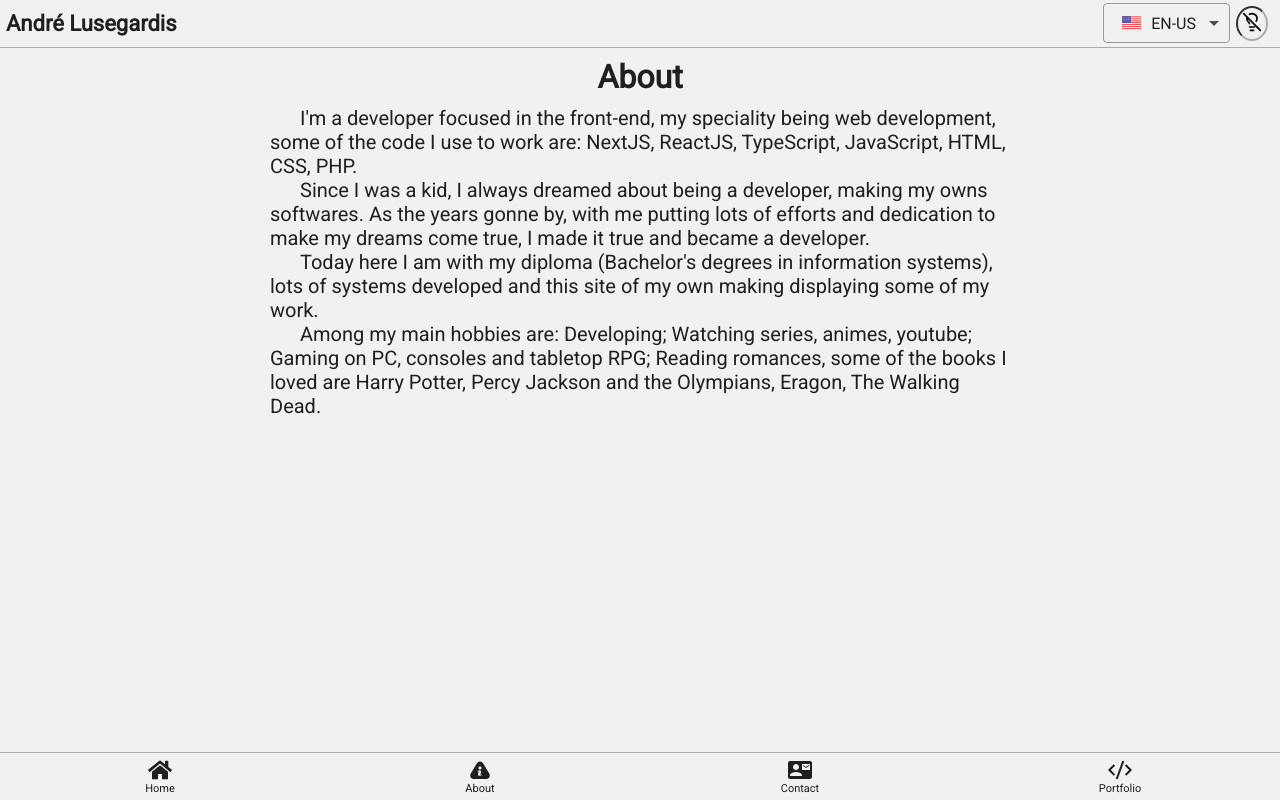
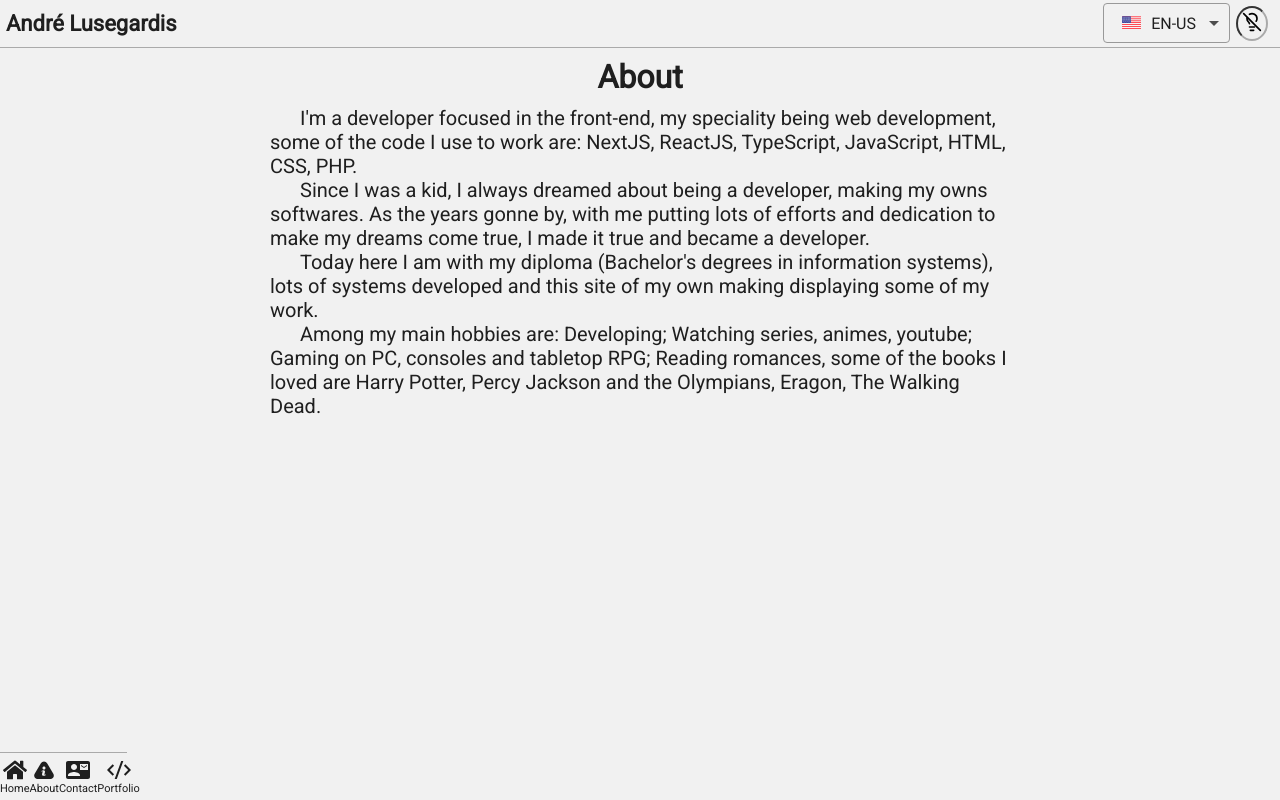
Before and after one commit to MestreALMO/portfolio-2024, a Next.js app: page /about in a window 1280 px wide. Built offline with nearby package versions, Linux system fonts and the light colour scheme.

Commit message:
adjusted locale switcher now it needs less window size to be in full display

```diff
--- a/src/components/bottomBar/bottomBar.module.css
+++ b/src/components/bottomBar/bottomBar.module.css
@@ -11,10 +11,15 @@
   max-height: 48px;
   height: 100%;
 }
-
 [data-theme="dark"] .main {
   color: var(--foreground-dark);
   background: var(--background-dark);
+}
+
+@media only screen and (min-width: 700px) {
+  .main {
+    width: 127px;
+  }
 }
 
 .mainButton {
--- a/src/components/localeSwitcher/index.tsx
+++ b/src/components/localeSwitcher/index.tsx
@@ -68,7 +68,7 @@ export const LocaleSwitcher = () => {
         onSelect={handleSwitchLocale}
         countries={["US", "BR", "FR"]}
         customLabels={
-          pageWidth >= 700
+          pageWidth >= 430
             ? {
                 US: "EN-US",
                 BR: "PT-BR",
@@ -80,7 +80,7 @@ export const LocaleSwitcher = () => {
                 FR: " ",
               }
         }
-        showSelectedLabel={pageWidth >= 700 ? true : false} //name of the country
+        showSelectedLabel={pageWidth >= 430 ? true : false} //name of the country
         fullWidth={false}
         className={`${styles.main}`}
       />
--- a/src/components/localeSwitcher/localeSwitcher.module.css
+++ b/src/components/localeSwitcher/localeSwitcher.module.css
@@ -45,7 +45,7 @@
   display: none;
 }
 
-@media only screen and (min-width: 700px) {
+@media only screen and (min-width: 430px) {
   .main ul {
     width: 127px;
   }
```
